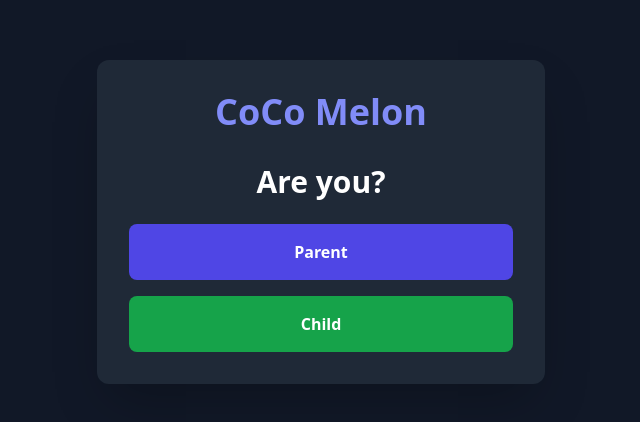
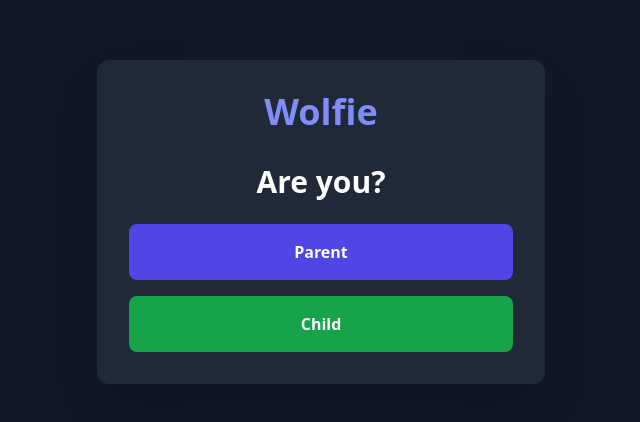
Before and after one commit to KeiraJames/nyu-hacks, a website: page client/public/index.html in a window 1280 px wide. Shown: the part 178-600 px from the top of the page, without its empty margins (319-959 px from the left). Drawn offline with nearby package versions, Linux system fonts and the light colour scheme.

Commit message:
update app name

```diff
--- a/client/public/index.html
+++ b/client/public/index.html
@@ -14,7 +14,7 @@
 <body class="min-h-screen flex flex-col items-center justify-center">
 
     <div class="w-full max-w-md p-8 bg-gray-800 rounded-xl shadow-2xl text-center">
-        <h1 class="text-4xl font-extrabold text-indigo-400 mb-8">CoCo Melon</h1>
+        <h1 class="text-4xl font-extrabold text-indigo-400 mb-8">Wolfie</h1>
         <h2 class="text-3xl font-extrabold text-white mb-6">Are you?</h2>
         <div class="flex flex-col gap-4">
 
```
